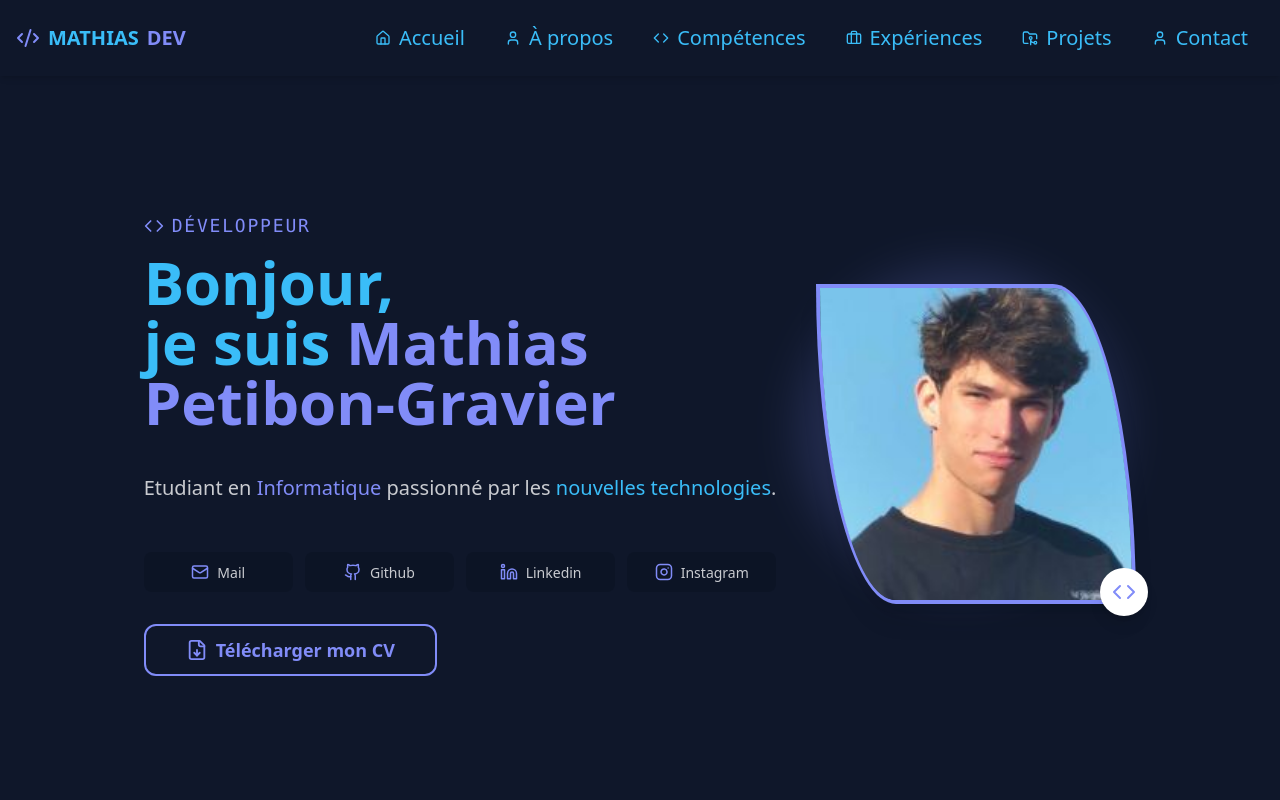
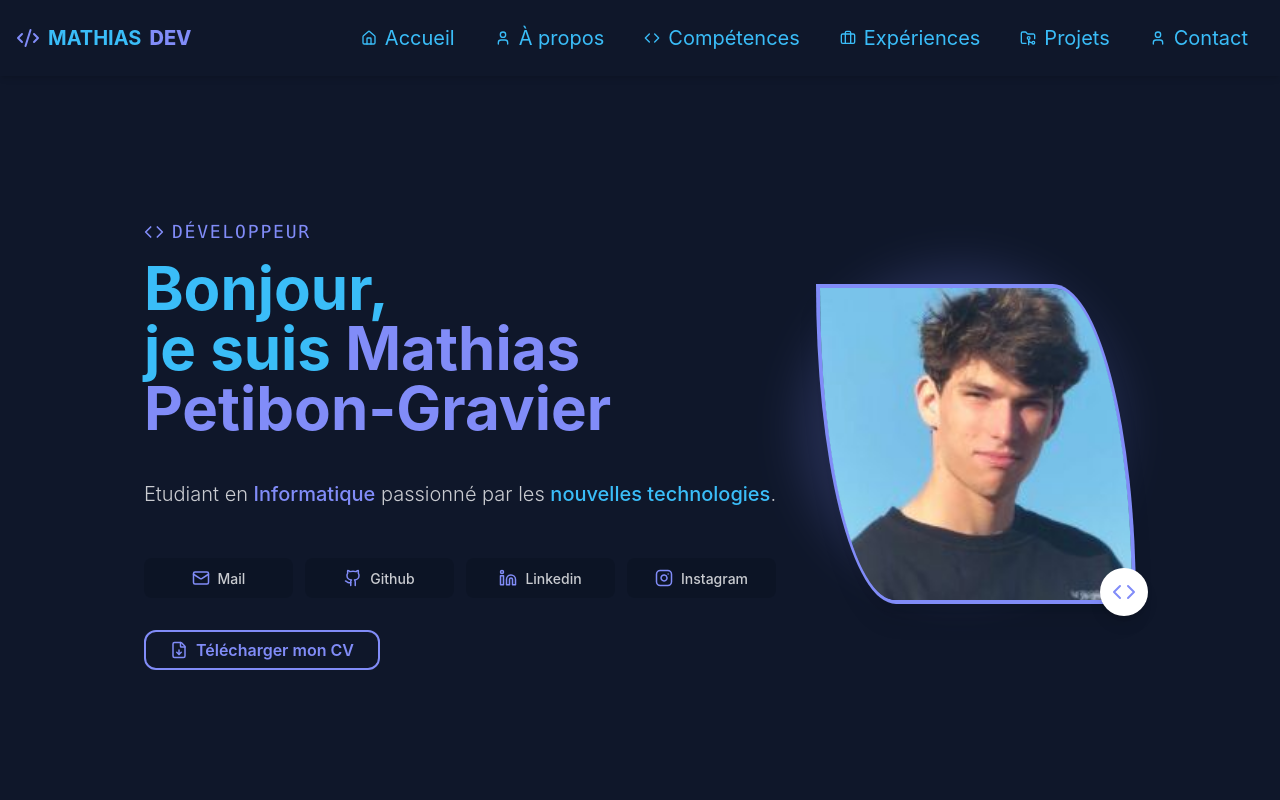
Before and after one commit to mathias-pg/Portfolio, a React (Vite) app: page / in a window 1280 px wide. Shown: the top 800 px of the page. Built offline with nearby package versions, Linux system fonts and the light colour scheme.

Commit message:
Réduction de la taille du boton télécharge CV

```diff
--- a/src/components/Home.tsx
+++ b/src/components/Home.tsx
@@ -87,9 +87,9 @@ const Home = () => {
                         <a
                             href="/CV_Mathias_Petibon-Gravier.pdf"
                             download
-                            className="btn border-2 border-secondary bg-transparent hover:bg-secondary text-secondary hover:text-white font-semibold transition-all duration-300 group flex items-center gap-2 w-fit px-10 py-6 text-lg rounded-xl"
+                            className="btn border-2 border-secondary bg-transparent hover:bg-secondary text-secondary hover:text-white font-semibold transition-all duration-300 group flex items-center gap-2 w-fit px-6 py-3 text-base rounded-xl"
                         >
-                            <FileDown className="group-hover:text-white transition-colors duration-300" size={22} />
+                            <FileDown className="group-hover:text-white transition-colors duration-300" size={18} />
                             Télécharger mon CV
                         </a>
                     </div>
```
Also changed, not shown: package.json (+17 -17 lines), 1 other file (tests, documents, lock files or other folders).
